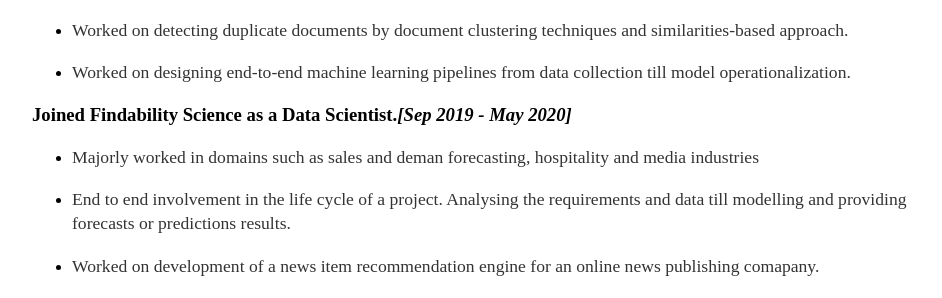
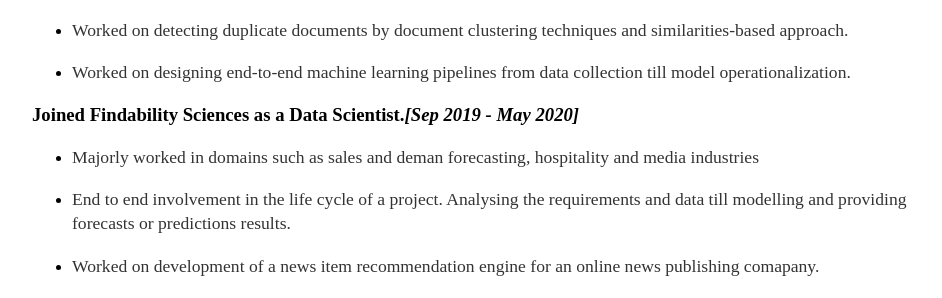
Before and after one commit to nishitjain/nishitjain.github.io, a Jekyll site: the page built from about/index.html, in a window 1280 px wide. Shown: the part 361-659 px from the top of the page, without its empty margins (160-1102 px from the left). Built offline with Jekyll 4.4.1, drawn with Linux system fonts in a browser that asks for light colours.

Commit message:
Update index.html

```diff
--- a/about/index.html
+++ b/about/index.html
@@ -12,7 +12,7 @@
 		<li><p>Worked on detecting duplicate documents by document clustering techniques and similarities-based approach.</p></li>
 		<li><p>Worked on designing end-to-end machine learning pipelines from data collection till model operationalization.</p></li>
 	</ul>
-	<h3>Joined Findability Science as a Data Scientist.<em>[Sep 2019 - May 2020]</em></h3>
+	<h3>Joined Findability Sciences as a Data Scientist.<em>[Sep 2019 - May 2020]</em></h3>
 	<ul>
 		<li><p>Majorly worked in domains such as sales and deman forecasting, hospitality and media industries</p></li>
 		<li><p>End to end involvement in the life cycle of a project. Analysing the requirements and data till modelling and providing forecasts or predictions results.</p></li>
```
